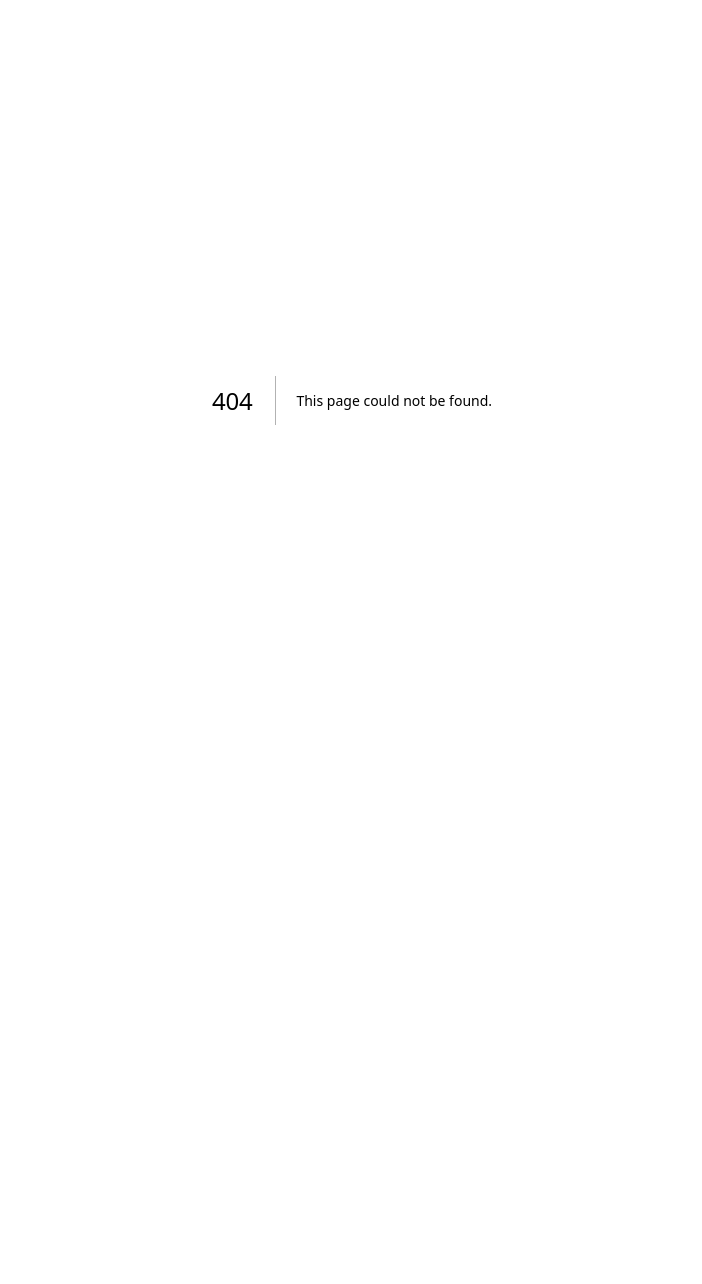
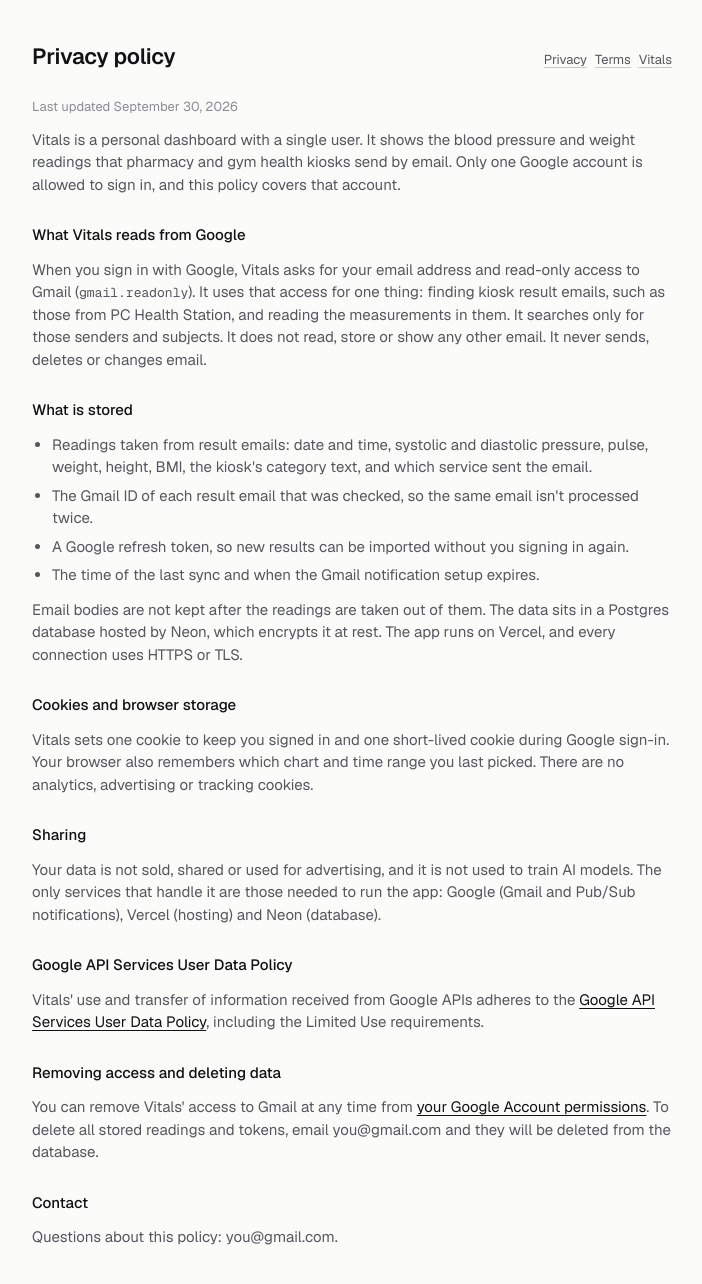
Before and after one commit to becheract/health-tracker, a Next.js app: page /privacy in a window 1280 px wide. Before the commit this address had no page. Shown: the top 1284 px of the page, without its empty margins (288-990 px from the left). Before the commit the page ends 800 px from the top, so only its background shows below. Built offline with nearby package versions, Linux system fonts and the light colour scheme.

Commit message:
Add privacy policy and terms of service pages
Public /privacy and /terms pages for the Google OAuth consent screen,
linked from the sign-in page.

Co-Authored-By: Claude Opus 5.5 (1M context) <noreply@anthropic.com>
Claude-Session: https://claude.ai/code/session_016v9uc3G9156XEQR43nYpDK

```diff
--- a/src/app/globals.css
+++ b/src/app/globals.css
@@ -110,3 +110,15 @@ footer { color: var(--muted); font-size: 12px; }
 @media (prefers-reduced-motion: no-preference) {
   .seg button { transition: background .15s, color .15s; }
 }
+
+/* Privacy and terms pages */
+.doc { max-width: 680px; gap: 24px; }
+.doc .sync a, .login .links a { color: var(--ink-2); text-decoration: underline; text-underline-offset: 3px; text-decoration-color: var(--axis); }
+.doc article { display: grid; gap: 12px; color: var(--ink-2); }
+.doc article h2 { font-size: 15px; font-weight: 500; color: var(--ink); margin: 16px 0 0; }
+.doc article p, .doc article ul { margin: 0; }
+.doc article ul { padding-left: 20px; display: grid; gap: 6px; }
+.doc article a { color: var(--ink); text-underline-offset: 3px; }
+.doc code { font-family: var(--f-num); font-size: 13px; }
+.muted { color: var(--muted); font-size: 13px; }
+.login .links { display: flex; gap: 16px; justify-content: center; font-size: 13px; }
--- /dev/null
+++ b/src/app/legal.tsx
@@ -0,0 +1,26 @@
+import Link from "next/link";
+
+export const UPDATED = "September 30, 2026";
+
+export function contactEmail() {
+  return process.env.ALLOWED_EMAIL || "the owner of this site";
+}
+
+export function LegalPage({ title, children }: { title: string; children: React.ReactNode }) {
+  return (
+    <main className="wrap doc">
+      <header>
+        <h1>{title}</h1>
+        <nav className="sync">
+          <Link href="/privacy">Privacy</Link>
+          <Link href="/terms">Terms</Link>
+          <Link href="/">Vitals</Link>
+        </nav>
+      </header>
+      <article>
+        <p className="muted">Last updated {UPDATED}</p>
+        {children}
+      </article>
+    </main>
+  );
+}
--- a/src/app/login/page.tsx
+++ b/src/app/login/page.tsx
@@ -9,6 +9,10 @@ export default async function Login({ searchParams }: { searchParams: Promise<{
           Continue with Google
         </a>
         {error && <p className="error">{error}</p>}
+        <nav className="links">
+          <a href="/privacy">Privacy</a>
+          <a href="/terms">Terms</a>
+        </nav>
       </div>
     </main>
   );
--- /dev/null
+++ b/src/app/privacy/page.tsx
@@ -0,0 +1,67 @@
+import type { Metadata } from "next";
+import { contactEmail, LegalPage } from "../legal";
+
+export const metadata: Metadata = { title: "Privacy policy · Vitals" };
+export const dynamic = "force-dynamic";
+
+export default function Privacy() {
+  const email = contactEmail();
+  return (
+    <LegalPage title="Privacy policy">
+      <p>
+        Vitals is a personal dashboard with a single user. It shows the blood pressure and weight readings that pharmacy and
+        gym health kiosks send by email. Only one Google account is allowed to sign in, and this policy covers that account.
+      </p>
+
+      <h2>What Vitals reads from Google</h2>
+      <p>
+        When you sign in with Google, Vitals asks for your email address and read-only access to Gmail (
+        <code>gmail.readonly</code>). It uses that access for one thing: finding kiosk result emails, such as those from PC
+        Health Station, and reading the measurements in them. It searches only for those senders and subjects. It does not
+        read, store or show any other email. It never sends, deletes or changes email.
+      </p>
+
+      <h2>What is stored</h2>
+      <ul>
+        <li>Readings taken from result emails: date and time, systolic and diastolic pressure, pulse, weight, height, BMI, the kiosk's category text, and which service sent the email.</li>
+        <li>The Gmail ID of each result email that was checked, so the same email isn't processed twice.</li>
+        <li>A Google refresh token, so new results can be imported without you signing in again.</li>
+        <li>The time of the last sync and when the Gmail notification setup expires.</li>
+      </ul>
+      <p>
+        Email bodies are not kept after the readings are taken out of them. The data sits in a Postgres database hosted by
+        Neon, which encrypts it at rest. The app runs on Vercel, and every connection uses HTTPS or TLS.
+      </p>
+
+      <h2>Cookies and browser storage</h2>
+      <p>
+        Vitals sets one cookie to keep you signed in and one short-lived cookie during Google sign-in. Your browser also
+        remembers which chart and time range you last picked. There are no analytics, advertising or tracking cookies.
+      </p>
+
+      <h2>Sharing</h2>
+      <p>
+        Your data is not sold, shared or used for advertising, and it is not used to train AI models. The only services that
+        handle it are those needed to run the app: Google (Gmail and Pub/Sub notifications), Vercel (hosting) and Neon
+        (database).
+      </p>
+
+      <h2>Google API Services User Data Policy</h2>
+      <p>
+        Vitals&apos; use and transfer of information received from Google APIs adheres to the{" "}
+        <a href="https://developers.google.com/terms/api-services-user-data-policy">Google API Services User Data Policy</a>,
+        including the Limited Use requirements.
+      </p>
+
+      <h2>Removing access and deleting data</h2>
+      <p>
+        You can remove Vitals&apos; access to Gmail at any time from{" "}
+        <a href="https://myaccount.google.com/permissions">your Google Account permissions</a>. To delete all stored
+        readings and tokens, email {email} and they will be deleted from the database.
+      </p>
+
+      <h2>Contact</h2>
+      <p>Questions about this policy: {email}.</p>
+    </LegalPage>
+  );
+}
--- a/src/middleware.ts
+++ b/src/middleware.ts
@@ -1,7 +1,7 @@
 import { NextRequest, NextResponse } from "next/server";
 import { readSession, SESSION_COOKIE } from "@/lib/session";
 
-const PUBLIC = ["/login", "/api/auth/", "/api/gmail/push", "/api/cron/"];
+const PUBLIC = ["/login", "/privacy", "/terms", "/api/auth/", "/api/gmail/push", "/api/cron/"];
 
 export async function middleware(req: NextRequest) {
   const { pathname } = req.nextUrl;
```
Also changed, not shown: src/app/terms/page.tsx (added, +44 -0 lines).
